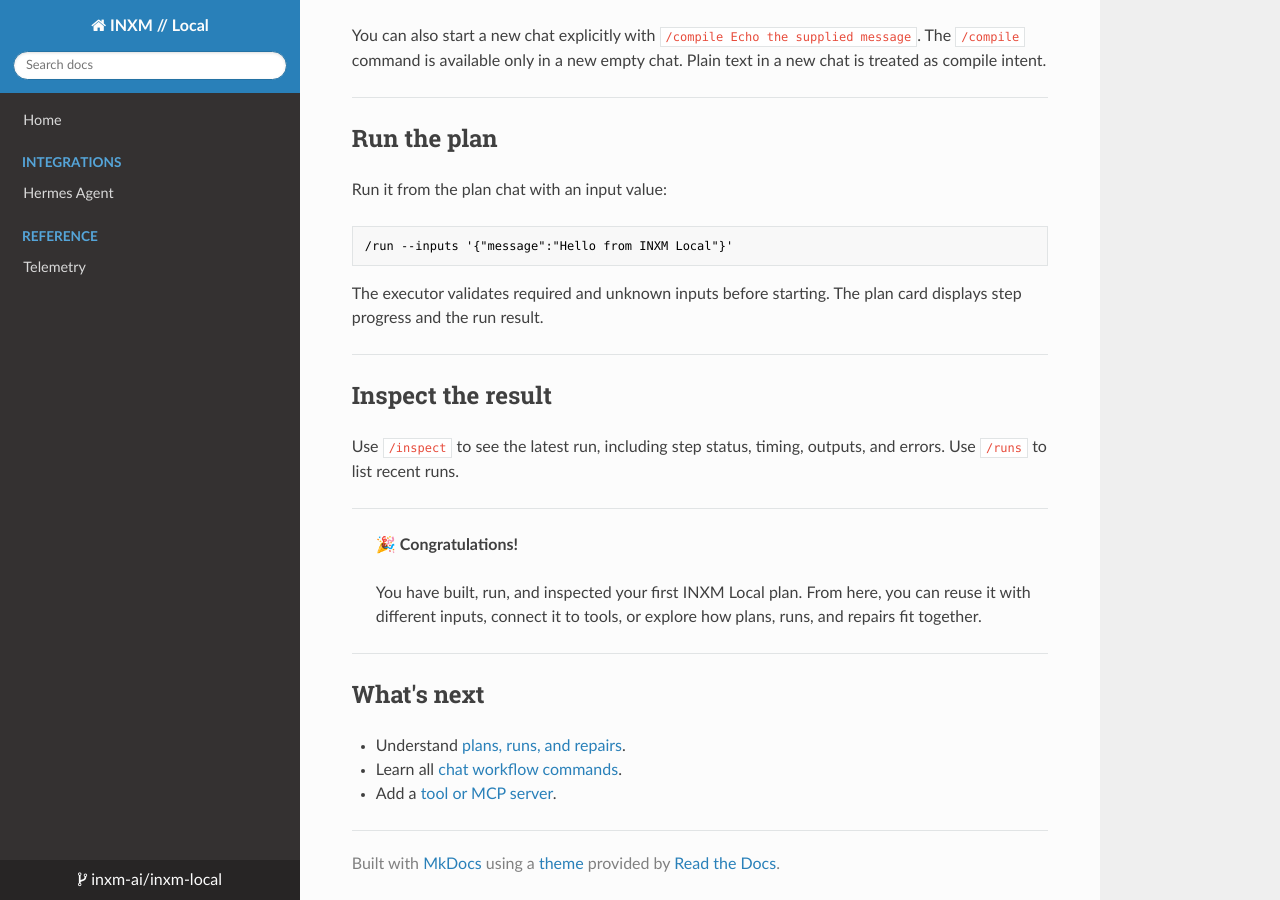
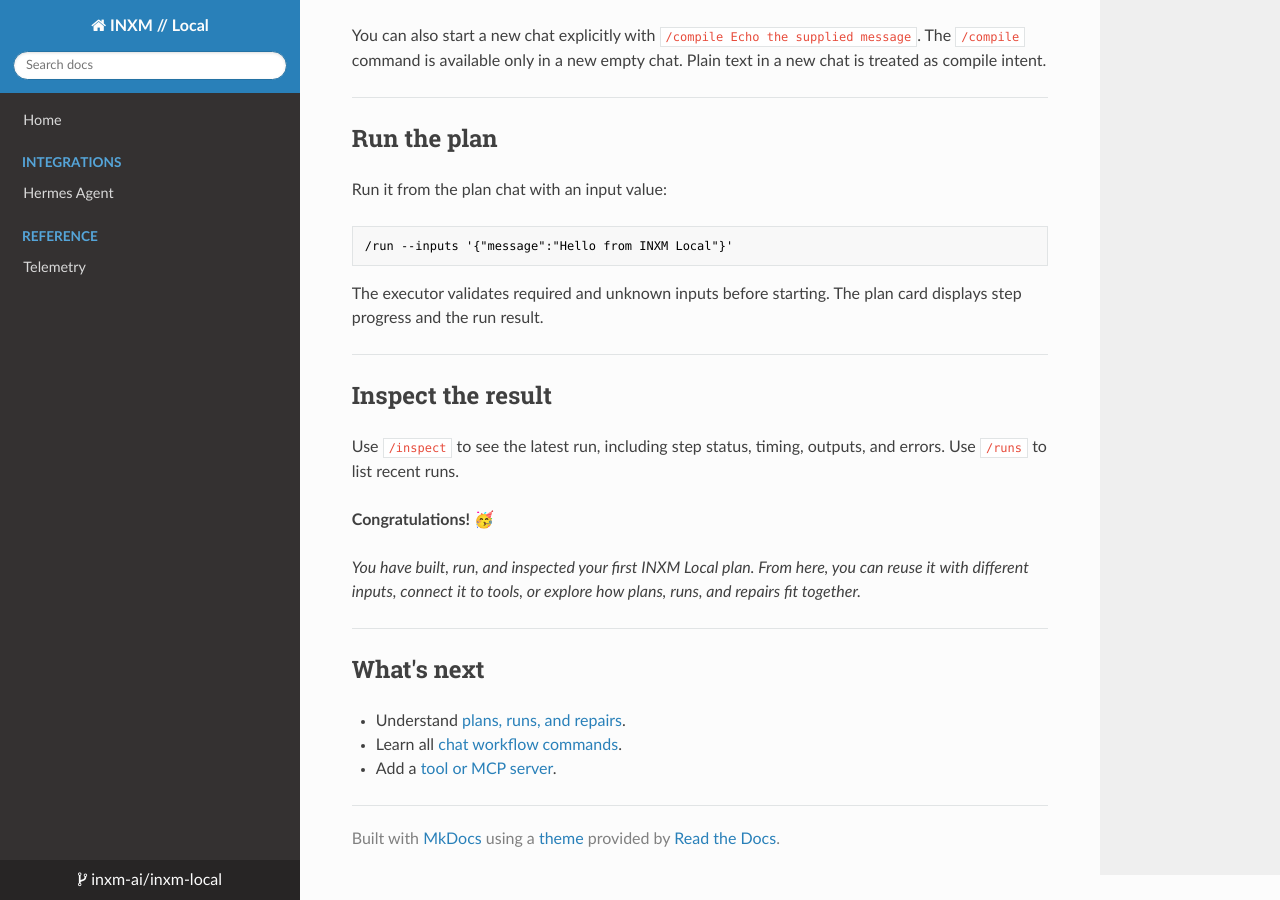
Before and after one commit to inxm-ai/inxm-local, an MkDocs documentation site: the page built from docs/getting-started/first-workflow.md, in a window 1280 px wide and 900 px high, scrolled down 637 px. Built offline with MkDocs 1.6.1, drawn with Linux system fonts in a browser that asks for light colours; nearby versions of some CDN libraries.

```diff
--- a/docs/getting-started/first-workflow.md
+++ b/docs/getting-started/first-workflow.md
@@ -37,11 +37,9 @@ The executor validates required and unknown inputs before starting. The plan car
 
 Use `/inspect` to see the latest run, including step status, timing, outputs, and errors. Use `/runs` to list recent runs.
 
----
+**Congratulations!** 🥳
 
-> 🎉 **Congratulations!**
->
-> You have built, run, and inspected your first INXM Local plan. From here, you can reuse it with different inputs, connect it to tools, or explore how plans, runs, and repairs fit together.
+*You have built, run, and inspected your first INXM Local plan. From here, you can reuse it with different inputs, connect it to tools, or explore how plans, runs, and repairs fit together.*
 
 ---
 
```
